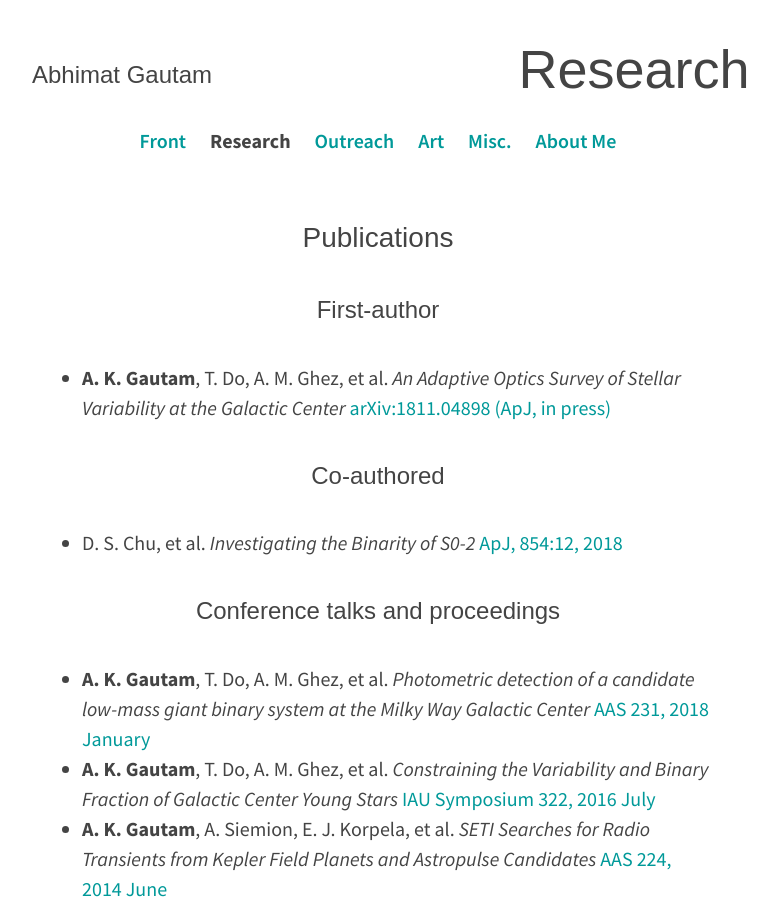
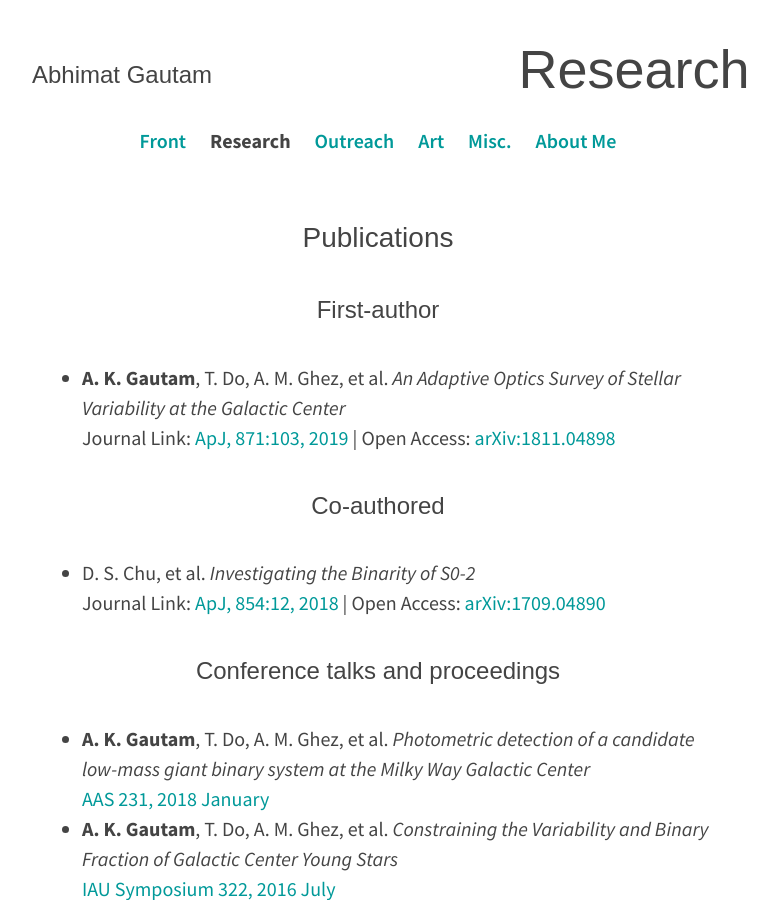
Before and after one commit to abhimat/abhimat.github.io, a Jekyll site: the page built from research/index.md, in a window 1280 px wide and 900 px high. Shown: the whole window, without its empty margins (262-1039 px from the left). Built offline with Jekyll 4.4.1, drawn with Linux system fonts in a browser that asks for light colours.

Commit message:
Updated research text for published paper

```diff
--- a/research/index.md
+++ b/research/index.md
@@ -7,15 +7,17 @@ title: Research
 ## Publications
 
 ### First-author
-* **A. K. Gautam**, T. Do, A. M. Ghez, et al. *An Adaptive Optics Survey of Stellar Variability at the Galactic Center* [arXiv:1811.04898 (ApJ, in press)](https://arxiv.org/abs/1811.04898)
+* **A. K. Gautam**, T. Do, A. M. Ghez, et al. *An Adaptive Optics Survey of Stellar Variability at the Galactic Center*<br>Journal Link: [ApJ, 871:103, 2019](https://doi.org/10.3847/1538-4357/aaf103) \| Open Access: [arXiv:1811.04898](https://arxiv.org/abs/1811.04898)
+
+
 
 ### Co-authored
-* D. S. Chu, et al. *Investigating the Binarity of S0-2* [ApJ, 854:12, 2018](https://arxiv.org/abs/1709.04890)
+* D. S. Chu, et al. *Investigating the Binarity of S0-2*<br>Journal Link: [ApJ, 854:12, 2018](https://doi.org/10.3847/1538-4357/aaa3eb) \| Open Access: [arXiv:1709.04890](https://arxiv.org/abs/1709.04890)
 
 ### Conference talks and proceedings
-* **A. K. Gautam**, T. Do, A. M. Ghez, et al. *Photometric detection of a candidate low-mass giant binary system at the Milky Way Galactic Center* [AAS 231, 2018 January](http://adsabs.harvard.edu/abs/2018AAS...23121201K)
-* **A. K. Gautam**, T. Do, A. M. Ghez, et al. *Constraining the Variability and Binary Fraction of Galactic Center Young Stars* [IAU Symposium 322, 2016 July](https://arxiv.org/abs/1610.02441)
-* **A. K. Gautam**, A. Siemion, E. J. Korpela, et al. *SETI Searches for Radio Transients from Kepler Field Planets and Astropulse Candidates* [AAS 224, 2014 June](http://adsabs.harvard.edu/abs/2018AAS...23121201K)
+* **A. K. Gautam**, T. Do, A. M. Ghez, et al. *Photometric detection of a candidate low-mass giant binary system at the Milky Way Galactic Center*<br>[AAS 231, 2018 January](http://adsabs.harvard.edu/abs/2018AAS...23121201K)
+* **A. K. Gautam**, T. Do, A. M. Ghez, et al. *Constraining the Variability and Binary Fraction of Galactic Center Young Stars*<br>[IAU Symposium 322, 2016 July](https://arxiv.org/abs/1610.02441)
+* **A. K. Gautam**, A. Siemion, E. J. Korpela, et al. *SETI Searches for Radio Transients from Kepler Field Planets and Astropulse Candidates*<br>[AAS 224, 2014 June](http://adsabs.harvard.edu/abs/2018AAS...23121201K)
 
 ---
 
```
